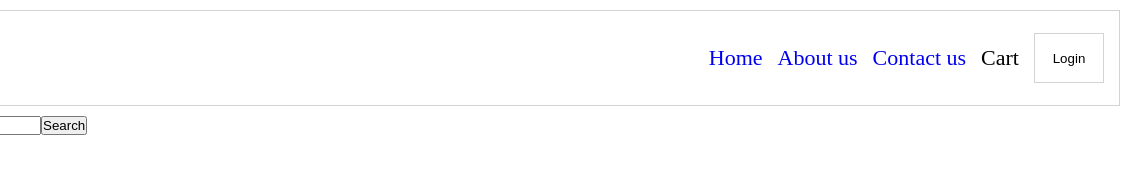
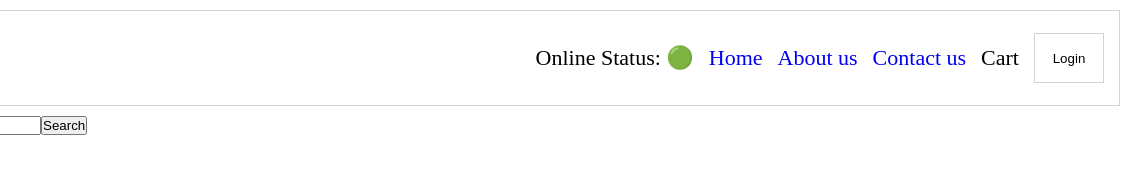
Before and after one commit to ennyongit/react-basics, a React app: page / in a window 1280 px wide. Shown: the top 173 px of the page, 150-1280 px from the left. Built offline with nearby package versions, Linux system fonts and the light colour scheme.

Commit message:
add online status check custom hook and display it on ui

```diff
--- a/app.js
+++ b/app.js
@@ -34,7 +34,7 @@ const AppLayout = () => {
                 path: "/contact",
                 element: <Contact/>
             },
-            {
+            { // url parameter: resId
                 path:"/restaurants/:resId",
                 element: <RestaurantMenu/>
             }
--- a/index.css
+++ b/index.css
@@ -96,3 +96,7 @@
 a{
    text-decoration: none;
 }
+
+.onlineStatus{
+    padding: 10px;
+}
--- a/src/components/Body.js
+++ b/src/components/Body.js
@@ -3,12 +3,15 @@ import { useState, useEffect } from "react";
 import RestaurantList from "./RestaurantList";
 import Shimmer from "./Shimmer";
 import { Link } from "react-router";
+import useOnlineStatus from "./utils/useOnlineStatus";
 
 const Body = () => {
     const [listOfRestaurant, setListOfRestaurant] = useState(RestaurantList);
     const [filteredRestaurant, setFilteredRestaurant] = useState(RestaurantList);
     const [inputText, setInputText] = useState("");
 
+    const onlineStatus = useOnlineStatus();
+    if(onlineStatus === false) return <h1 className="onlineStatus">Please Check Your Connection!</h1>;
     return(
         <div className="body">
             <div className="filter">
--- a/src/components/Header.js
+++ b/src/components/Header.js
@@ -1,8 +1,10 @@
 import { useState } from "react";
 import { Link } from "react-router";
+import useOnlineStatus from "./utils/useOnlineStatus";
 const Header = () => {
     console.log("header");
     const [btnName, setBtnName] = useState("Login");
+    const onlineStatus = useOnlineStatus();
     return(
         <div className="header">
             <div className="logo-container">
@@ -10,6 +12,7 @@ const Header = () => {
             </div>
             <div className="nav-items">
                 <ul>
+                    <li>Online Status: {onlineStatus ? "🟢" : "🔴"}</li>
                     <li>
                         <Link to="/">Home</Link>
                     </li>
--- a/src/components/RestaurantMenu.js
+++ b/src/components/RestaurantMenu.js
@@ -4,6 +4,7 @@ import { useParams } from "react-router";
 
 
 const RestaurantMenu = () => {
+    // gets id from route context (matched id)
     const { resId } = useParams();
     const restaurants = RestaurantLists();
     const restaurant = restaurants.find((r) => r.id === resId);
--- a/src/components/UserClass.js
+++ b/src/components/UserClass.js
@@ -3,7 +3,6 @@ import React from "react";
 class UserClass extends React.Component {
     constructor(props){
         super(props);
-
          this.state = {
             userInfo: {
                 name: "Pedro",
--- /dev/null
+++ b/src/components/utils/useOnlineStatus.js
@@ -0,0 +1,19 @@
+import { useState, useEffect } from "react";
+
+const useOnlineStatus = () => {
+    const [onlineStatus, setOnlineStatus] = useState(true);
+
+    useEffect(() => {
+        window.addEventListener("offline", () => {
+        setOnlineStatus(false);
+    });
+
+        window.addEventListener("online", () => {
+        setOnlineStatus(true);
+    });
+})
+
+    return onlineStatus;
+};
+
+export default useOnlineStatus;
--- /dev/null
+++ b/src/components/utils/useRestaurantMenu.js
@@ -0,0 +1,5 @@
+const useRestaurantMenu = () => {
+
+}
+
+export default useRestaurantMenu;
```
Also changed, not shown: 4 other files.
